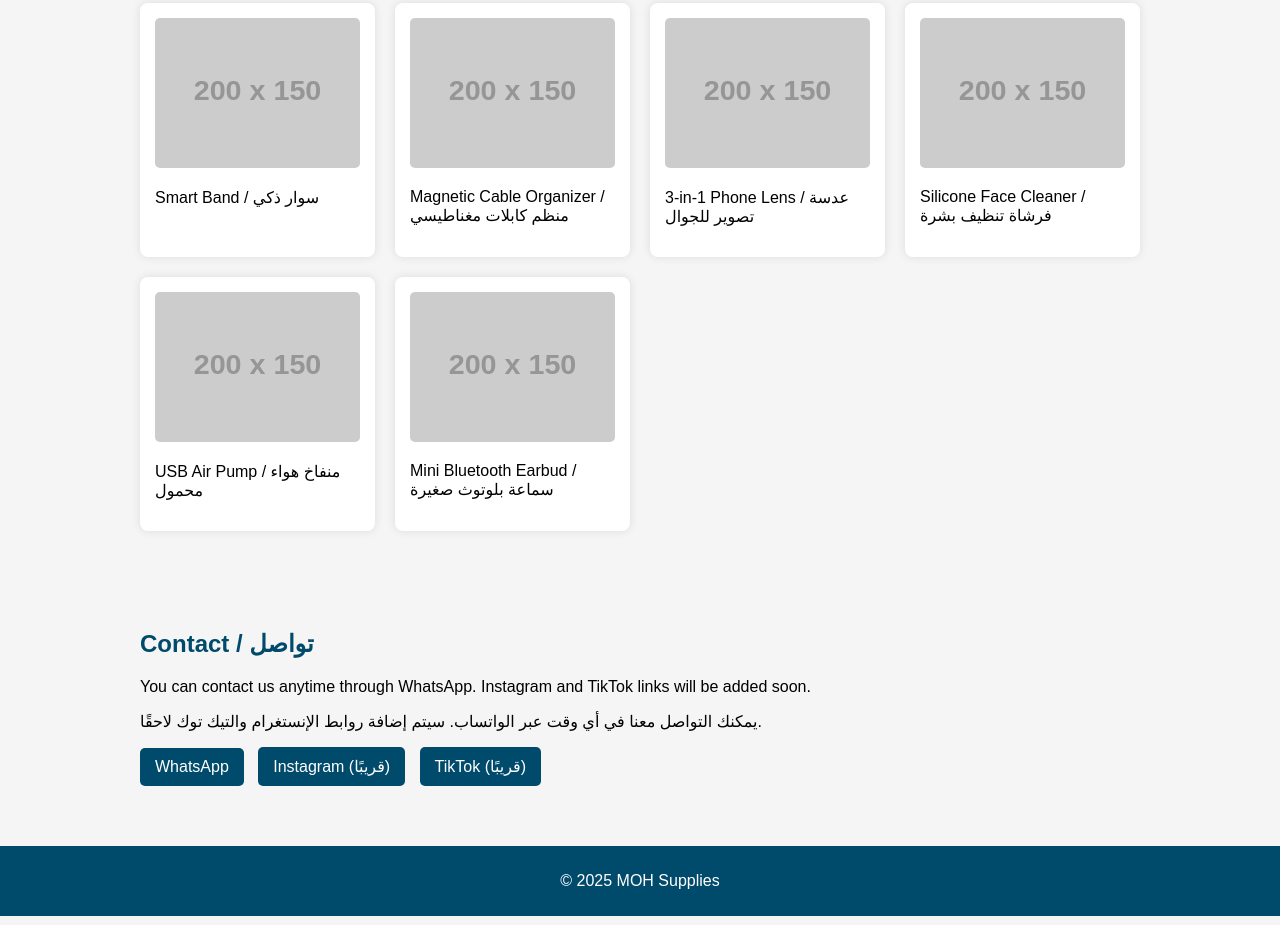
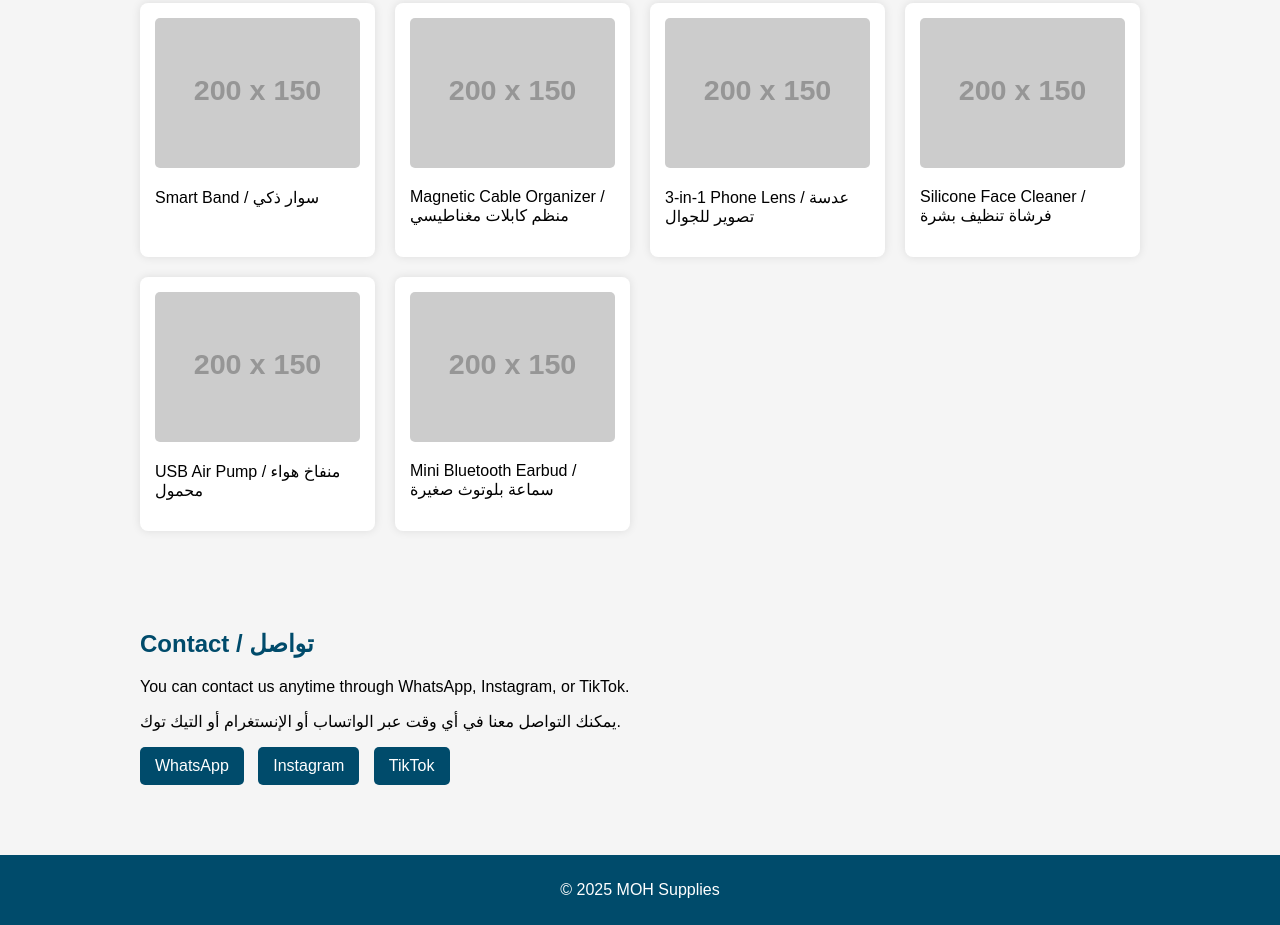
Before and after one commit to MOH-kwt/moh-supplies, a plain HTML site: page index.html in a window 1280 px wide. Shown: the part 442-1367 px from the top of the page. Drawn offline with Linux system fonts and the light colour scheme; placeholder pictures from the web are drawn by us.

Commit message:
Add files via upload

```diff
--- a/index.html
+++ b/index.html
@@ -14,7 +14,7 @@
         .products-grid {display: grid; grid-template-columns: repeat(auto-fit, minmax(200px, 1fr)); gap: 20px;}
         .product {background: white; padding: 15px; border-radius: 8px; box-shadow: 0 0 10px rgba(0,0,0,0.1);}
         .product img {width: 100%; height: 150px; object-fit: cover; border-radius: 5px;}
-        .buttons a {display: inline-block; margin-right: 10px; padding: 10px 15px; background: #004b6b; color: white; text-decoration: none; border-radius: 5px;}
+        .buttons a {display: inline-block; margin-right: 10px; margin-bottom: 10px; padding: 10px 15px; background: #004b6b; color: white; text-decoration: none; border-radius: 5px;}
         footer {background: #004b6b; color: white; text-align: center; padding: 10px;}
     </style>
 </head>
@@ -63,12 +63,12 @@
 
 <section class="contact">
     <h2>Contact / تواصل</h2>
-    <p>You can contact us anytime through WhatsApp. Instagram and TikTok links will be added soon.</p>
-    <p>يمكنك التواصل معنا في أي وقت عبر الواتساب. سيتم إضافة روابط الإنستغرام والتيك توك لاحقًا.</p>
+    <p>You can contact us anytime through WhatsApp, Instagram, or TikTok.</p>
+    <p>يمكنك التواصل معنا في أي وقت عبر الواتساب أو الإنستغرام أو التيك توك.</p>
     <div class="buttons">
-        <a href="https://wa.me/965XXXXXXXX">WhatsApp</a>
-        <a href="#">Instagram (قريبًا)</a>
-        <a href="#">TikTok (قريبًا)</a>
+        <a href="https://wa.me/96599135959" target="_blank">WhatsApp</a>
+        <a href="https://www.instagram.com/moh_supplies" target="_blank">Instagram</a>
+        <a href="https://www.tiktok.com/@moh_supplies" target="_blank">TikTok</a>
     </div>
 </section>
 
```
